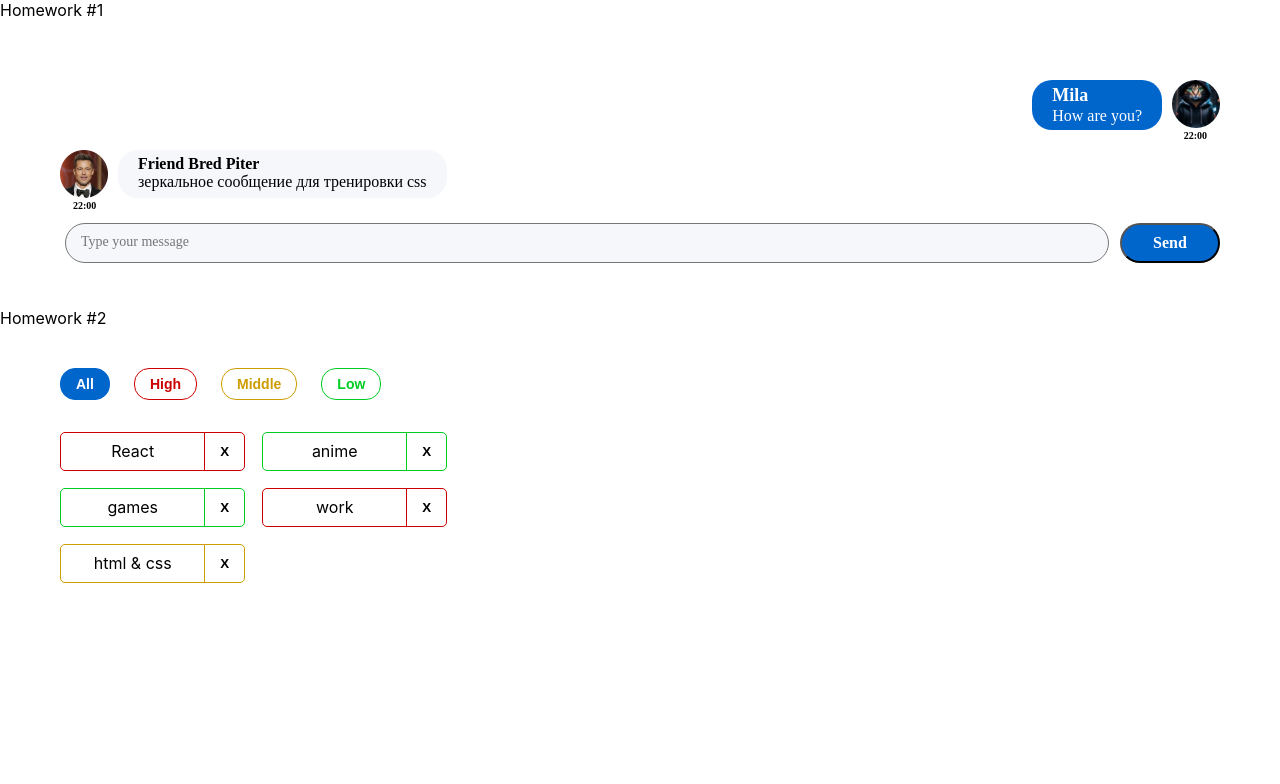
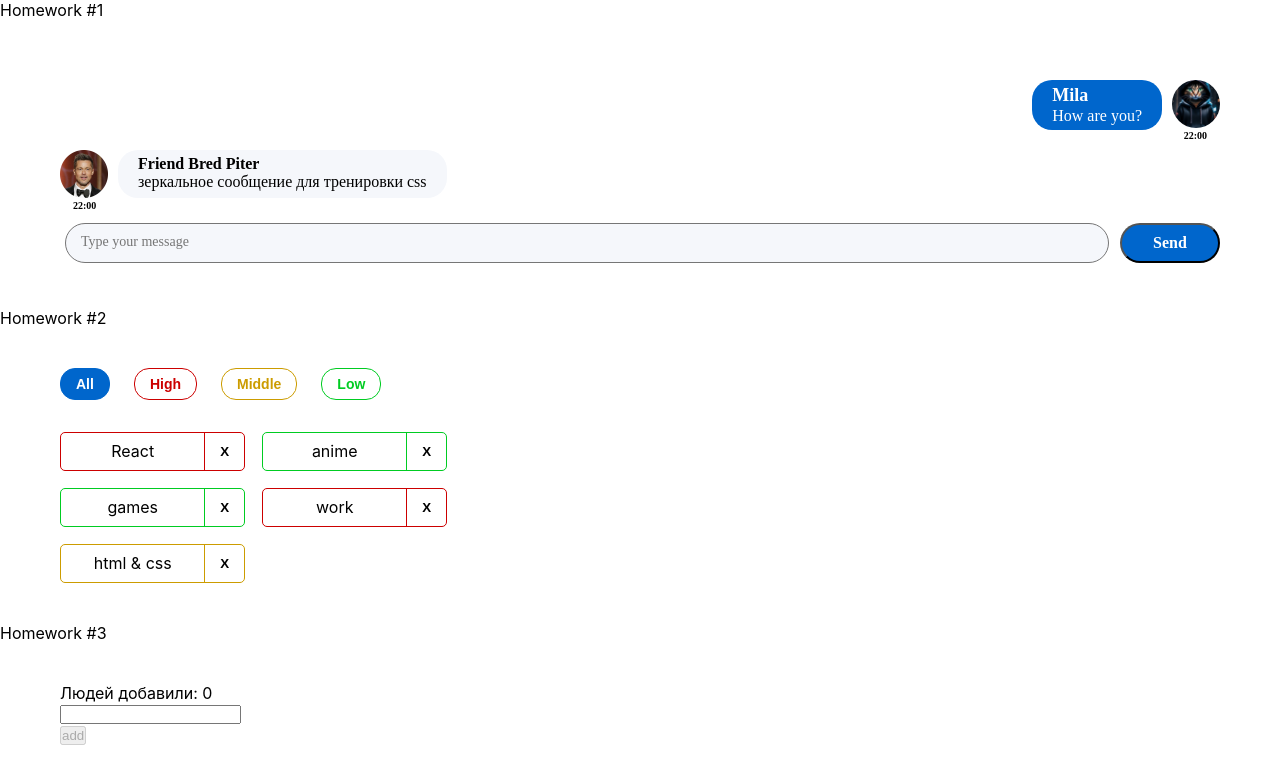
Before and after one commit to MilaKumasinskaya/homework-front-main-2, a React (Create React App) app: page / in a window 1280 px wide. Shown: the top 784 px of the page. Built offline with nearby package versions, Linux system fonts and the light colour scheme.

Commit message:
sprint2-hw3

```diff
--- a/src/App.tsx
+++ b/src/App.tsx
@@ -2,13 +2,14 @@
 import s from './App.module.css'
 import HW1 from './s2-homeworks/hw01/HW1'
 import HW2 from "./s2-homeworks/hw02/HW2";
+import HW3 from "./s2-homeworks/hw03/HW3";
 
 function App() {
     return (
         <div className={s.App}>
             <HW1/>
             <HW2/>
-            {/*<HW3/>*/}
+            <HW3/>
             {/*<HW4/>*/}
 
             {/*при выполнении дз 5 и более - закомментировать здесь дз 1-4, так как они есть внутри дз 5*/}
--- a/src/s2-homeworks/hw03/Greeting.module.css
+++ b/src/s2-homeworks/hw03/Greeting.module.css
@@ -5,6 +5,7 @@
 }
 
 .error {
+   color: red;
 }
 
 .input {
@@ -14,6 +15,7 @@
 }
 
 .errorInput {
+   border: 1px solid red;
 }
 
 .button {
--- a/src/s2-homeworks/hw03/Greeting.tsx
+++ b/src/s2-homeworks/hw03/Greeting.tsx
@@ -2,14 +2,14 @@
 import s from './Greeting.module.css'
 
 type GreetingPropsType = {
-    name: any // need to fix any
-    setNameCallback: any // need to fix any
-    addUser: any // need to fix any
-    onBlur: any // need to fix any
-    onEnter: any // need to fix any
-    error: any // need to fix any
-    totalUsers: any // need to fix any
-    lastUserName?: any // need to fix any
+    name: string // need to fix any
+    setNameCallback: (e: ChangeEvent<HTMLInputElement>) => void // need to fix any
+    addUser: ()=>void // need to fix any
+    onBlur: ()=>void // need to fix any
+    onEnter:(e: KeyboardEvent<HTMLInputElement>)=>void // need to fix any
+    error: string // need to fix any
+    totalUsers: number // need to fix any
+    lastUserName?: string // need to fix any
 }
 
 // презентационная компонента (для верстальщика)
@@ -25,7 +25,7 @@
         lastUserName,
     } // деструктуризация пропсов
 ) => {
-    const inputClass = s.errorInput // need to fix with (?:)
+    const inputClass = error ? s.errorInput : '' // need to fix with (?:)
 
     return (
         <div id={'hw3-form'} className={s.greetingForm}>
--- a/src/s2-homeworks/hw03/GreetingContainer.tsx
+++ b/src/s2-homeworks/hw03/GreetingContainer.tsx
@@ -1,20 +1,32 @@
 import React, { ChangeEvent, KeyboardEvent, useState } from 'react'
 import Greeting from './Greeting'
-import { UserType } from './HW3'
+import {UsersType, UserType} from './HW3'
 
 type GreetingContainerPropsType = {
-    users: any // need to fix any
-    addUserCallback: any // need to fix any
+    users: UsersType // need to fix any
+    addUserCallback: (name: string)=>void // need to fix any
 }
 
-export const pureAddUser = (name: any, setError: any, setName: any, addUserCallback: any) => {
+export const pureAddUser = (name: string, setError: Function, setName: Function, addUserCallback: Function) => {
+    if (name !== '') {
+        addUserCallback(name)
+        setName('')
+    } else {
+        setError('Ошибка! Введите имя!')
+    }
     // если имя пустое - показать ошибку, иначе - добавить юзера и очистить инпут
 }
 
-export const pureOnBlur = (name: any, setError: any) => { // если имя пустое - показать ошибку
+export const pureOnBlur = (name: string, setError: Function) => {
+    if(!name){
+        setError('Ошибка! Введите имя!')
+    }// если имя пустое - показать ошибку
 }
 
-export const pureOnEnter = (e: any, addUser: any) => { // если нажата кнопка Enter - добавить
+export const pureOnEnter = (e: KeyboardEvent<HTMLInputElement>, addUser: Function) => {
+    if (e.key === 'Enter') {
+        addUser()
+    }                              // если нажата кнопка Enter - добавить
 }
 
 // более простой и понятный для новичков
@@ -26,12 +38,11 @@
     addUserCallback,
 }) => {
     // деструктуризация пропсов
-    const [name, setName] = useState<any>('') // need to fix any
-    const [error, setError] = useState<any>('') // need to fix any
+    const [name, setName] = useState<string>('') // need to fix any
+    const [error, setError] = useState<string>('') // need to fix any
 
-    const setNameCallback = (e: any) => { // need to fix any
-        setName('some name') // need to fix
-
+    const setNameCallback = (e: ChangeEvent<HTMLInputElement>) => { // need to fix any
+        setName(e.currentTarget.value) // need to fix
         error && setError('')
     }
     const addUser = () => {
@@ -42,12 +53,12 @@
         pureOnBlur(name, setError)
     }
 
-    const onEnter = (e: any) => {
+    const onEnter = (e: KeyboardEvent<HTMLInputElement>) => {
         pureOnEnter(e, addUser)
     }
 
-    const totalUsers = 0 // need to fix
-    const lastUserName = 'some name' // need to fix
+    const totalUsers = users.length // need to fix
+    const lastUserName = users.length ? users[users.length - 1].name : ''   // need to fix
 
     return (
         <Greeting
--- a/src/s2-homeworks/hw03/HW3.tsx
+++ b/src/s2-homeworks/hw03/HW3.tsx
@@ -4,12 +4,12 @@
 import GreetingContainer from './GreetingContainer'
 
 /*
-* 1 - описать тип UserType
-* 2 - указать нужный тип в useState с users
-* 3 - дописать типы и логику функции pureAddUserCallback и проверить её тестами
-* 4 - в файле GreetingContainer.tsx дописать типизацию пропсов
-* 5 - в файле GreetingContainer.tsx указать нужные типы в useState с name и error
-* 6 - в файле GreetingContainer.tsx дописать тип и логику функции setNameCallback
+* 1 - описать тип UserType //
+* 2 - указать нужный тип в useState с users //
+* 3 - дописать типы и логику функции pureAddUserCallback и проверить её тестами //
+* 4 - в файле GreetingContainer.tsx дописать типизацию пропсов //
+* 5 - в файле GreetingContainer.tsx указать нужные типы в useState с name и error //
+* 6 - в файле GreetingContainer.tsx дописать тип и логику функции setNameCallback //
 * 7 - в файле GreetingContainer.tsx дописать логику функций pureAddUser, pureOnBlur, pureOnEnter и проверить их тестами
 * 8 - в файле GreetingContainer.tsx вычислить количество добавленных и имя последнего (totalUsers, lastUserName)
 * 9 - в файле Greeting.tsx дописать типизацию пропсов
@@ -19,20 +19,21 @@
 
 // types
 export type UserType = {
-    _id: any // need to fix any
-    name: any // need to fix any
+    _id: string // need to fix any
+    name: string // need to fix any
 }
+export type UsersType = Array<UserType>
 
-export const pureAddUserCallback = (name: any, setUsers: any, users: any) => { // need to fix any
-    const user = { // need to fix
-    }
+export const pureAddUserCallback = (name: string, setUsers: Function, users: UsersType) => { // need to fix any
+    const newId = v1();
+    const user = { _id: newId, name} // need to fix
     setUsers([...users, user])
 }
 
 const HW3 = () => {
-    const [users, setUsers] = useState<any>([]) // need to fix any
-
-    const addUserCallback = (name: any) => { // need to fix any
+    const [users, setUsers] = useState<Array<UserType>>([]) // need to fix any
+    console.log(users)
+    const addUserCallback = (name: string) => { // need to fix any
         pureAddUserCallback(name, setUsers, users)
     }
 
```
Also changed, not shown: 1 other file (tests, documents, lock files or other folders).
